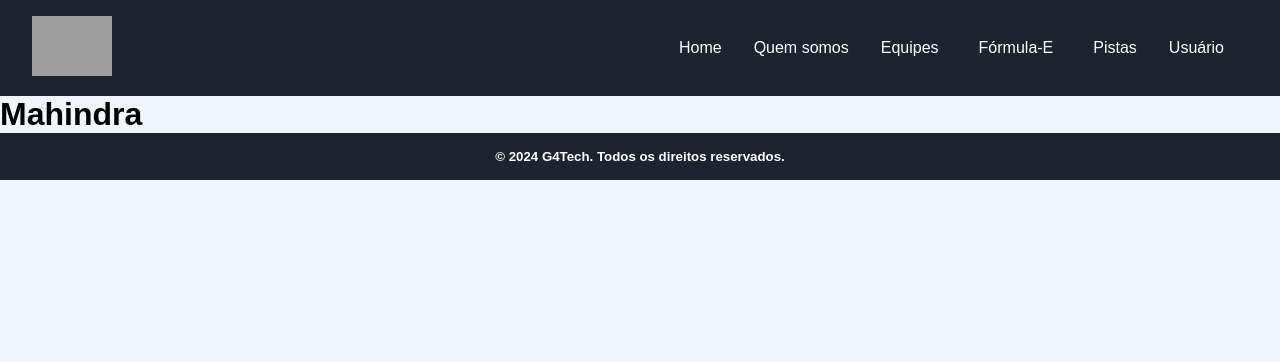
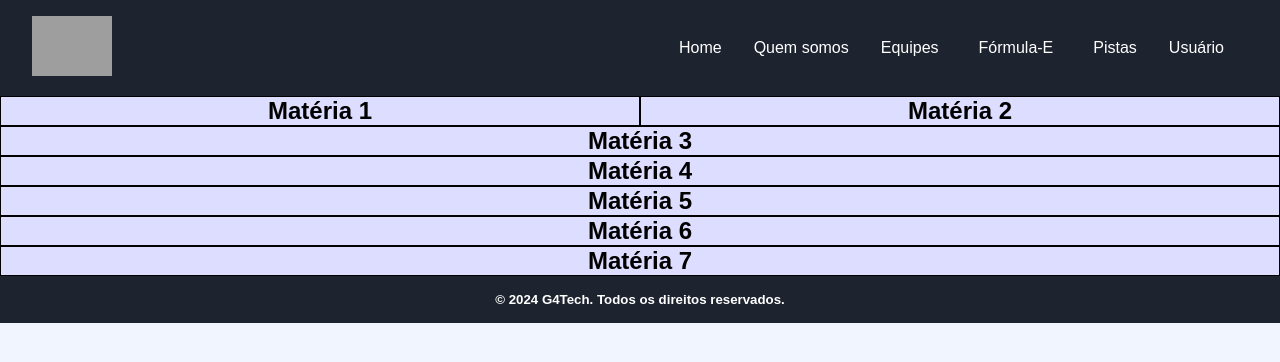
Before and after one commit to Geral-cp-s/Sprint3-Web, a React (Vite) app: page /equipes/mahindra in a window 1280 px wide. Shown: the top 362 px of the page. Built offline with nearby package versions, Linux system fonts and the light colour scheme; grey boxes are pictures that could not be loaded.

Commit message:
Começando a pag. Mahindra

```diff
--- /dev/null
+++ b/src/components/Mahindra/Sec1.jsx
@@ -0,0 +1,10 @@
+import { SectionGeral } from "./styledMahindra"
+
+export default function Sec1(){
+
+    return(
+        <SectionGeral className="secao1">
+            <h2>Matéria 1</h2>
+        </SectionGeral>
+    )
+}
--- /dev/null
+++ b/src/components/Mahindra/Sec2.jsx
@@ -0,0 +1,10 @@
+import { SectionGeral } from "./styledMahindra"
+
+export default function Sec2(){
+
+    return(
+        <SectionGeral className="secao2">
+            <h2>Matéria 2</h2>
+        </SectionGeral>
+    )
+}
--- /dev/null
+++ b/src/components/Mahindra/Sec3.jsx
@@ -0,0 +1,10 @@
+import { SectionGeral } from "./styledMahindra"
+
+export default function Sec3(){
+
+    return(
+        <SectionGeral className="secao3">
+            <h2>Matéria 3</h2>
+        </SectionGeral>
+    )
+}
--- /dev/null
+++ b/src/components/Mahindra/Sec4.jsx
@@ -0,0 +1,10 @@
+import { SectionGeral } from "./styledMahindra"
+
+export default function Sec4(){
+
+    return(
+        <SectionGeral className="secao4">
+            <h2>Matéria 4</h2>
+        </SectionGeral>
+    )
+}
--- /dev/null
+++ b/src/components/Mahindra/Sec5.jsx
@@ -0,0 +1,10 @@
+import { SectionGeral } from "./styledMahindra"
+
+export default function Sec5(){
+
+    return(
+        <SectionGeral className="secao5">
+            <h2>Matéria 5</h2>
+        </SectionGeral>
+    )
+}
--- /dev/null
+++ b/src/components/Mahindra/Sec6.jsx
@@ -0,0 +1,10 @@
+import { SectionGeral } from "./styledMahindra"
+
+export default function Sec6(){
+
+    return(
+        <SectionGeral className="secao6">
+            <h2>Matéria 6</h2>
+        </SectionGeral>
+    )
+}
--- /dev/null
+++ b/src/components/Mahindra/Sec7.jsx
@@ -0,0 +1,10 @@
+import { SectionGeral } from "./styledMahindra"
+
+export default function Sec7(){
+
+    return(
+        <SectionGeral className="secao7">
+            <h2>Matéria 7</h2>
+        </SectionGeral>
+    )
+}
--- /dev/null
+++ b/src/components/Mahindra/styledMahindra.js
@@ -0,0 +1,50 @@
+import styled from "styled-components";
+
+export const MainMahindra = styled.main`
+
+    flex-grow: 1;           /* aliado ao display flex manda o header e o footer para as extremidades da sala */
+    background-color: #ddf;
+
+    display: grid;
+    grid-template-columns: 1fr 1fr;
+    grid-template-areas:
+    'sec1 sec2'
+    'sec3 sec3'
+    'sec4 sec4'
+    'sec5 sec5'
+    'sec6 sec6'
+    'sec7 sec7';
+
+    .secao1 {grid-area: sec1;}
+    .secao2 {grid-area: sec2;}
+    .secao3 {grid-area: sec3;}
+    .secao4 {grid-area: sec4;}
+    .secao5 {grid-area: sec5;}
+    .secao6 {grid-area: sec6;}
+    .secao7 {grid-area: sec7;}
+
+    @media (max-width: 768px) {
+        grid-template-columns: 1fr;
+        grid-template-areas:
+        'sec1'
+        'sec2'
+        'sec3'
+        'sec4'
+        'sec5'
+        'sec6'
+        'sec7';
+    }
+`
+
+export const SectionGeral = styled.section`
+
+    border: 1px solid black;
+    display: flex;
+    justify-content: center;
+    align-items: center;
+
+    @media (max-width: 768px) {
+        background-color: orange;
+
+    }
+`
--- a/src/components/styledHeader.js
+++ b/src/components/styledHeader.js
@@ -64,7 +64,7 @@
     position: absolute;
     top: 100%;
     left: 0;
-    background-color: #333;
+    background-color: var(--black-color-light);
     padding: 1rem 0;
     min-width: 180px;
     box-shadow: 0 4px 8px rgba(0, 0, 0, 0.1);
--- a/src/routes/Mahindra.jsx
+++ b/src/routes/Mahindra.jsx
@@ -1,8 +1,23 @@
+import Sec1 from "../components/Mahindra/Sec1"
+import Sec2 from "../components/Mahindra/Sec2"
+import Sec3 from "../components/Mahindra/Sec3"
+import Sec4 from "../components/Mahindra/Sec4"
+import Sec5 from "../components/Mahindra/Sec5"
+import Sec6 from "../components/Mahindra/Sec6"
+import Sec7 from "../components/Mahindra/Sec7"
+import { MainMahindra } from "../components/Mahindra/styledMahindra"
+
 const Mahindra = () => {
     return(
-        <>
-            <h1>Mahindra</h1>
-        </>
+        <MainMahindra>
+            <Sec1/>
+            <Sec2/>
+            <Sec3/>
+            <Sec4/>
+            <Sec5/>
+            <Sec6/>
+            <Sec7/>
+        </MainMahindra>
     )
 }
 export default Mahindra
```
